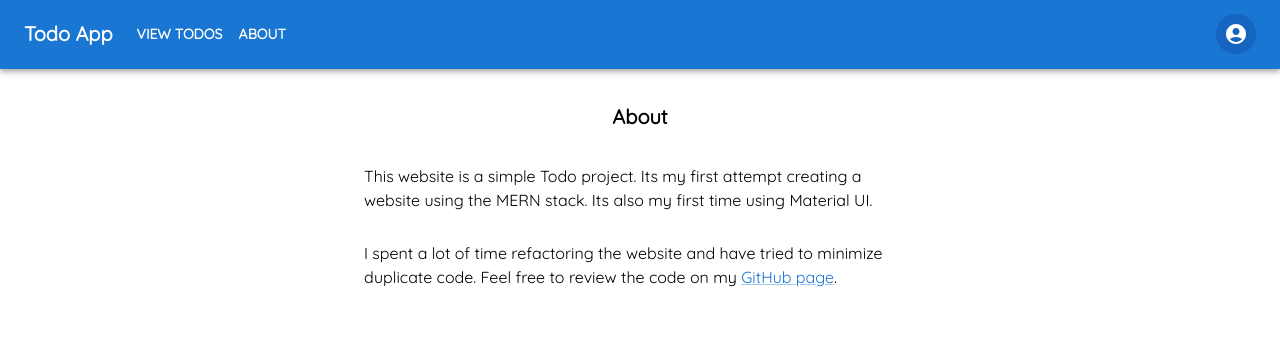
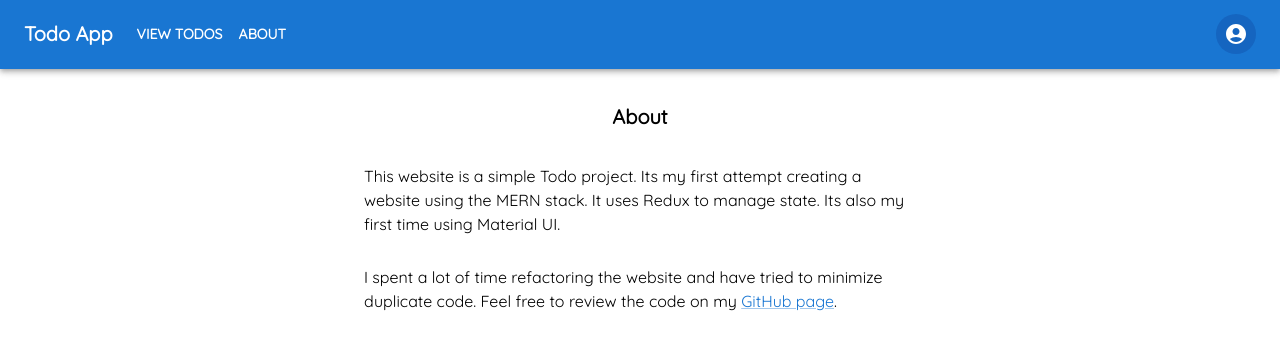
Before and after one commit to 9dnsb/todo-app, a React (Create React App) app in the folder frontend/: page /about in a window 1280 px wide. Shown: the top 350 px of the page. Built offline with nearby package versions, Linux system fonts and the light colour scheme.

Commit message:
small about page text changes

```diff
--- a/frontend/src/pages/About.jsx
+++ b/frontend/src/pages/About.jsx
@@ -12,8 +12,8 @@ function About() {
           <TitleFormField aTitle="About" component="h1" />
           <Typography variant="body1" gutterBottom>
             This website is a simple Todo project. Its my first attempt creating
-            a website using the MERN stack. Its also my first time using
-            Material UI.
+            a website using the MERN stack. It uses Redux to manage state. Its
+            also my first time using Material UI.
           </Typography>
           <Typography variant="body1" gutterBottom>
             I spent a lot of time refactoring the website and have tried to
```
